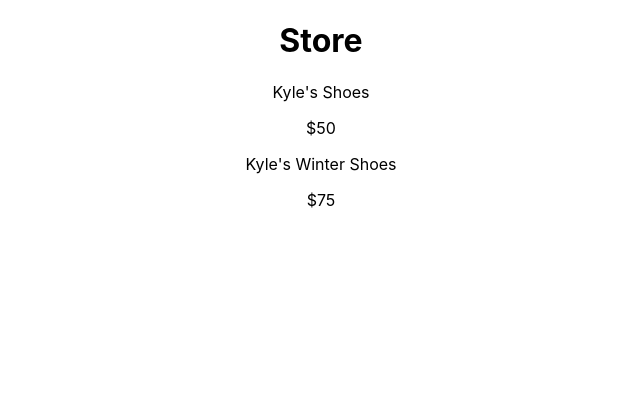
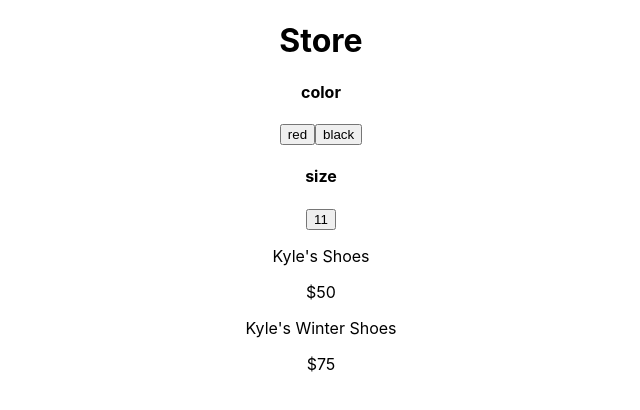
Before and after one commit to AlexanderLyon/SD-Redux, a React (Create React App) app: page / in a window 1280 px wide. Shown: the top 410 px of the page, without its empty margins (319-959 px from the left). Built offline with nearby package versions, Linux system fonts and the light colour scheme.

Commit message:
Add filters component to display unique attributes

```diff
--- a/src/App.js
+++ b/src/App.js
@@ -1,5 +1,6 @@
 import React, { useEffect } from 'react';
 import Grid from './components/Grid';
+import Filters from './components/Filters';
 import { connect } from 'react-redux'
 import { fetchProductsFromAPI } from './actions';
 import './App.css';
@@ -17,6 +18,7 @@ const App = props => {
         <h1>Store</h1>
       </header>
       <main>
+        <Filters/>
         <Grid/>
       </main>
     </div>
--- /dev/null
+++ b/src/components/Filters.js
@@ -0,0 +1,55 @@
+import React from 'react'
+import { connect } from 'react-redux'
+
+const Filters = ({ products }) => {
+
+  const createFilters = () => {
+    let filters = {};
+
+    products.forEach((product) => {
+      Object.keys(product.attributes).forEach((attr) => {
+
+        // Add keys
+        if (!filters[attr]) {
+          filters[attr] = [];
+        }
+
+        // Add unique values
+        if (filters[attr] && !filters[attr].includes(product.attributes[attr])) {
+          filters[attr].push(product.attributes[attr]);
+        }
+      });
+    });
+
+    let filterContent = [];
+
+    Object.keys(filters).forEach((title) => {
+      let options = filters[title].map((value, i) => (
+        <button key={i}>{value}</button>
+      ));
+
+      filterContent.push(
+        <div>
+          <h4>{title}</h4>
+          {options}
+        </div>
+      );
+    });
+
+    return filterContent;
+  }
+
+  return (
+    <div className="filters">
+      <div className="filter-options">
+        { createFilters() }
+      </div>
+    </div>
+  )
+}
+
+const mapStateToProps = state => ({
+  products: state
+});
+
+export default connect(mapStateToProps)(Filters);
```
